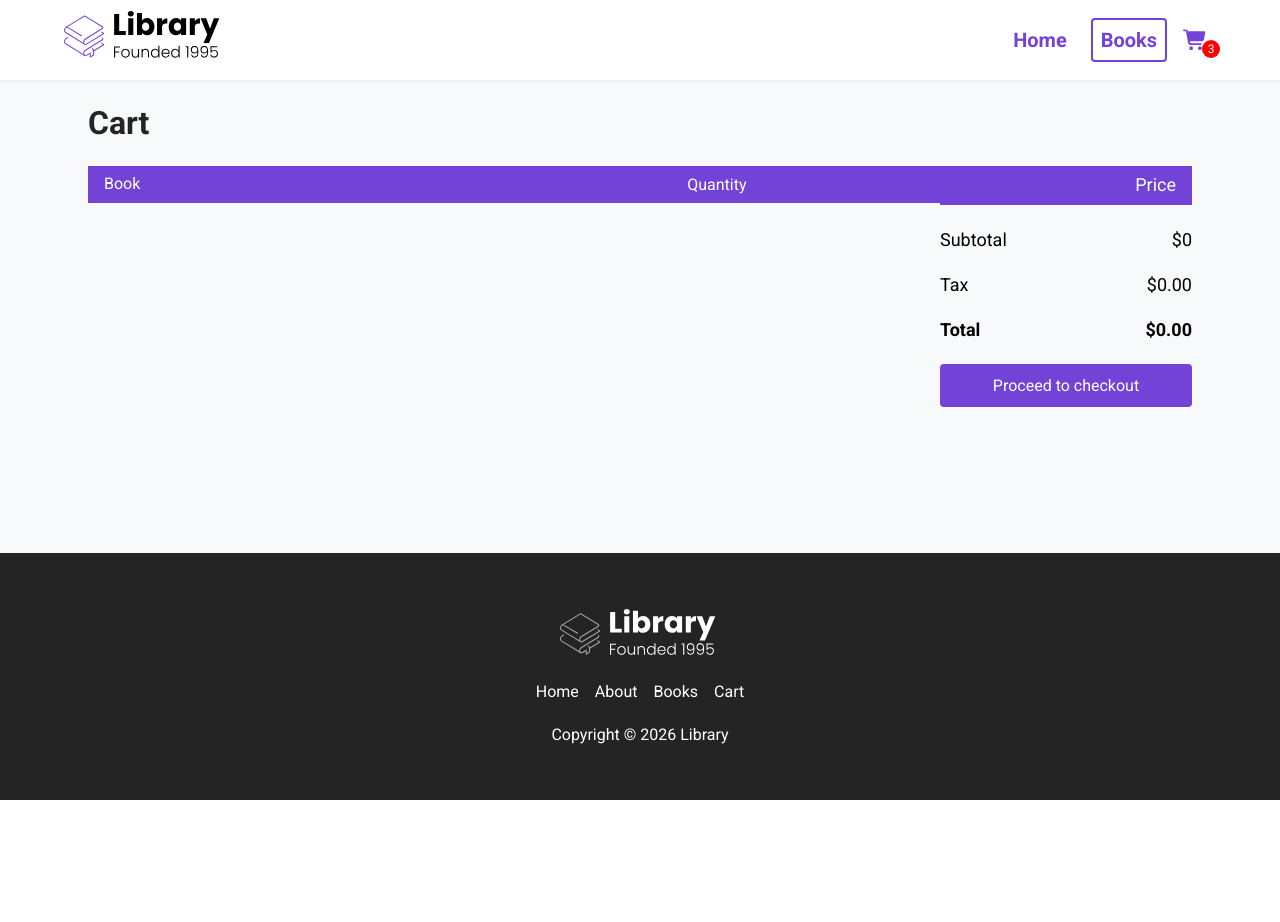
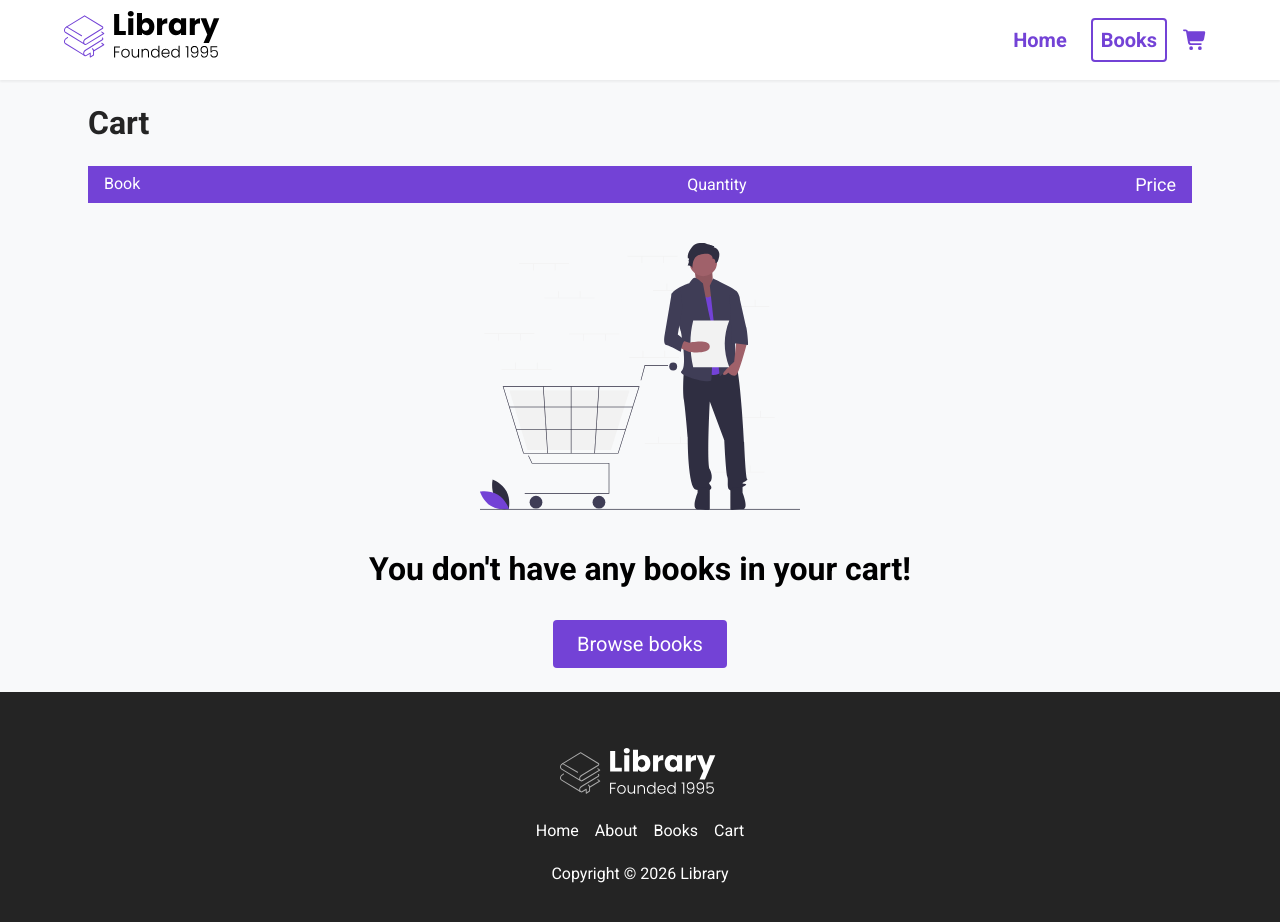
Before and after one commit to Elisandrosams/Library-React, a React (Create React App) app: page /cart in a window 1280 px wide. Shown: the top 922 px of the page. Before the commit the page ends 800 px from the top, so only its background shows below. Built offline with nearby package versions, Linux system fonts and the light colour scheme.

Commit message:
added skeleton load state needs debugging

```diff
--- a/src/App.js
+++ b/src/App.js
@@ -23,6 +23,19 @@ function App() {
       : item
     ))
   }
+
+  function removeItem(item) {
+setCart(cart.filter(book => book.id !== item.id))
+}
+
+function numberOfItems() {
+  let counter = 0;
+  cart.forEach(item => {
+    counter += item.quantity
+  })
+  return counter
+}
+
   useEffect(() => {
     console.log(cart)
   }, [cart])
@@ -30,12 +43,12 @@ function App() {
   return (
     <Router>
       <div className="App">
-        <Nav />
+      <Nav numberOfItems={numberOfItems()} />
         <Routes>
           <Route path="/" element={<Home />} />
           <Route path="/books" exact element={<Books books={books} />} />
           <Route path="/books/:id" element= {<BookInfo books={books} addToCart={addToCart} cart={cart} />} />
-          <Route path="/cart" element={<Cart books={books} cart={cart} changeQuantity={changeQuantity}/>} />
+          <Route path="/cart" element={<Cart books={books} cart={cart} changeQuantity={changeQuantity} removeItem={removeItem}/>} />
         </Routes>
         <Footer />
       </div>
--- a/src/components/Nav.jsx
+++ b/src/components/Nav.jsx
@@ -3,7 +3,7 @@ import { FontAwesomeIcon } from "@fortawesome/react-fontawesome";
 import LibraryLogo from "../assets/Library.svg";
 import { Link } from "react-router-dom";
 
-const Nav = () => {
+const Nav = ({numberOfItems}) => {
 
   function openMenu() {
     document.body.classList += " menu--open"
@@ -37,7 +37,10 @@ const Nav = () => {
             <Link to="/cart" className="nav__link">
               <FontAwesomeIcon icon="shopping-cart" />
             </Link>
-            <span className="cart__length">3</span>
+            {
+              numberOfItems > 0 && <span className="cart__length">{numberOfItems}</span>
+            }
+
           </li>
         </ul>
         <div className="menu__backdrop">
--- a/src/components/UI/Book.jsx
+++ b/src/components/UI/Book.jsx
@@ -1,15 +1,36 @@
-import React from "react";
+import React, { useEffect, useRef, useState } from "react";
 import { FontAwesomeIcon } from "@fortawesome/react-fontawesome";
 import { Link } from "react-router-dom";
 import Rating from "./Rating";
 import BookPrice from "./BookPrice";
 
 const Book = ({ book }) => {
+  const [ img, setImg ] = useState();
+
+  const mountedRef = useRef(true);
+
+  useEffect(() => {
+    const image = new Image();
+    image.src = book.url;
+    image.onload = () => {
+      setTimeout(() => {
+        if (mountedRef.current) {
+          setImg(image);
+        }
+      }, 300);
+    };
+    return () => {
+      mountedRef.current = false;
+    };
+  });
+
   return (
     <div className="book">
+      {img ? (
+        <>
           <Link to={`/books/${book.id}`}>
             <figure className="book__img--wrapper">
-          <img src={book.url} alt="" className="book__img" />
+              <img src={img.src} alt="" className="book__img" />
             </figure>
           </Link>
           <div className="book__title">
@@ -18,7 +39,19 @@ const Book = ({ book }) => {
             </Link>
           </div>
           <Rating rating={book.rating} />
-      <BookPrice salePrice={book.salePrice} originalPrice={book.originalPrice}/>
+          <BookPrice
+            salePrice={book.salePrice}
+            originalPrice={book.originalPrice}
+          />
+        </>
+      ) : (
+        <>
+          <div className="book__img--skeleton"></div>
+          <div className="skeleton book__title--skeleton"></div>
+          <div className="skeleton book__rating--skeleton"></div>
+          <div className="skeleton book__price--skeleton"></div>
+        </>
+      )}
     </div>
   );
 };
--- a/src/index.css
+++ b/src/index.css
@@ -404,6 +404,7 @@ FEATURES
 .book__title--skeleton {
   height: 21px;
   width: 100%;
+  max-width: 250px;
 }
 
 .book__rating--skeleton {
--- a/src/pages/Cart.jsx
+++ b/src/pages/Cart.jsx
@@ -1,16 +1,18 @@
 import React, { useState, useEffect } from "react";
+import EmptyCart from "../assets/empty_cart.svg"
+import { Link } from "react-router-dom";
 
-const Cart = ({ cart, changeQuantity }) => {
-    const [subtotal, setSubtotal] = useState()
-    useEffect(() => {
-        let price = 0;
-        cart.forEach((item) => {
-            price += +((item.salePrice || item.originalPrice) * item.quantity).toFixed(2)
-        });
-        setSubtotal(price)
-    }, [cart])
-
-
+const Cart = ({ cart, changeQuantity, removeItem }) => {
+  const [subtotal, setSubtotal] = useState(0);
+  useEffect(() => {
+    let price = 0;
+    cart.forEach((item) => {
+      price += +(
+        (item.salePrice || item.originalPrice) * item.quantity
+      ).toFixed(2);
+    });
+    setSubtotal(price);
+  }, [cart]);
 
   return (
     <div id="books__body">
@@ -43,7 +45,12 @@ const Cart = ({ cart, changeQuantity }) => {
                           <span className="cart__book--price">
                             ${(book.salePrice || book.originalPrice).toFixed(2)}
                           </span>
-                          <button className="cart__book--remove">Remove</button>
+                          <button
+                            className="cart__book--remove"
+                            onClick={() => removeItem(book)}
+                          >
+                            Remove
+                          </button>
                         </div>
                       </div>
                       <div className="cart__quantity">
@@ -68,19 +75,29 @@ const Cart = ({ cart, changeQuantity }) => {
                   );
                 })}
               </div>
+              {
+                cart.length === 0 && (<div className="cart__empty">
+                <img src={EmptyCart} alt="" className="cart__empty--img" />
+                <h2>You don't have any books in your cart!</h2>
+                <Link to="/books">
+                <button className="btn">Browse books</button>
+                </Link>
+              </div>)
+              }
+
             </div>
-            <div className="total">
+            {cart.length > 0 && (<div className="total">
               <div className="total__item total__sub-total">
                 <span>Subtotal</span>
-                <span>${subtotal}</span>
+                <span>${subtotal.toFixed(2)}</span>
               </div>
               <div className="total__item total__tax">
-                <span>Tax</span>
+                <span>Sales tax</span>
                 <span>${(subtotal * 0.08).toFixed(2)}</span>
               </div>
               <div className="total__item total__price">
                 <span>Total</span>
-                <span>${(subtotal + (subtotal * 0.08)).toFixed(2)}</span>
+                <span>${(subtotal + subtotal * 0.08).toFixed(2)}</span>
               </div>
               <button
                 className="btn btn__checkout no-cursor"
@@ -88,7 +105,7 @@ const Cart = ({ cart, changeQuantity }) => {
               >
                 Proceed to checkout
               </button>
-            </div>
+            </div>)}
           </div>
         </div>
       </main>
```
Lines whose indentation alone changed are shown as unchanged.
